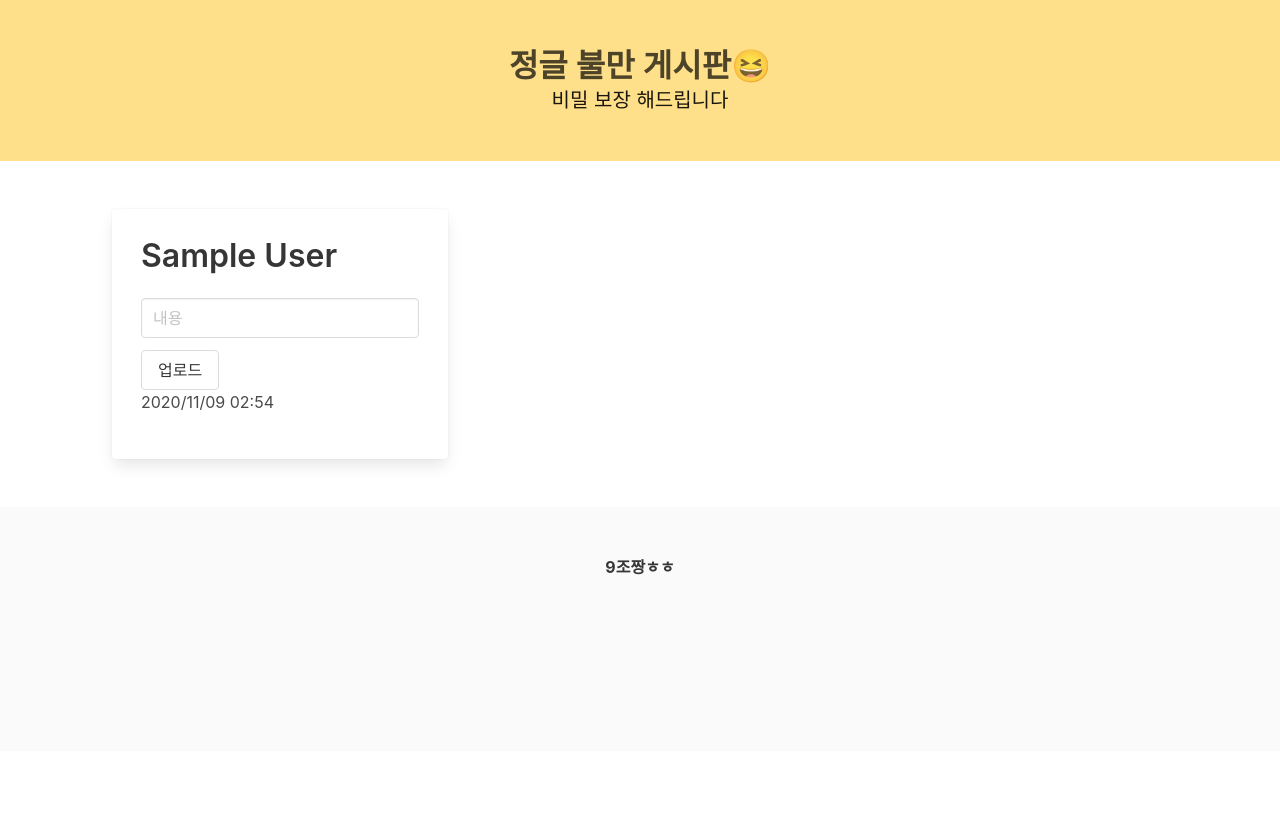
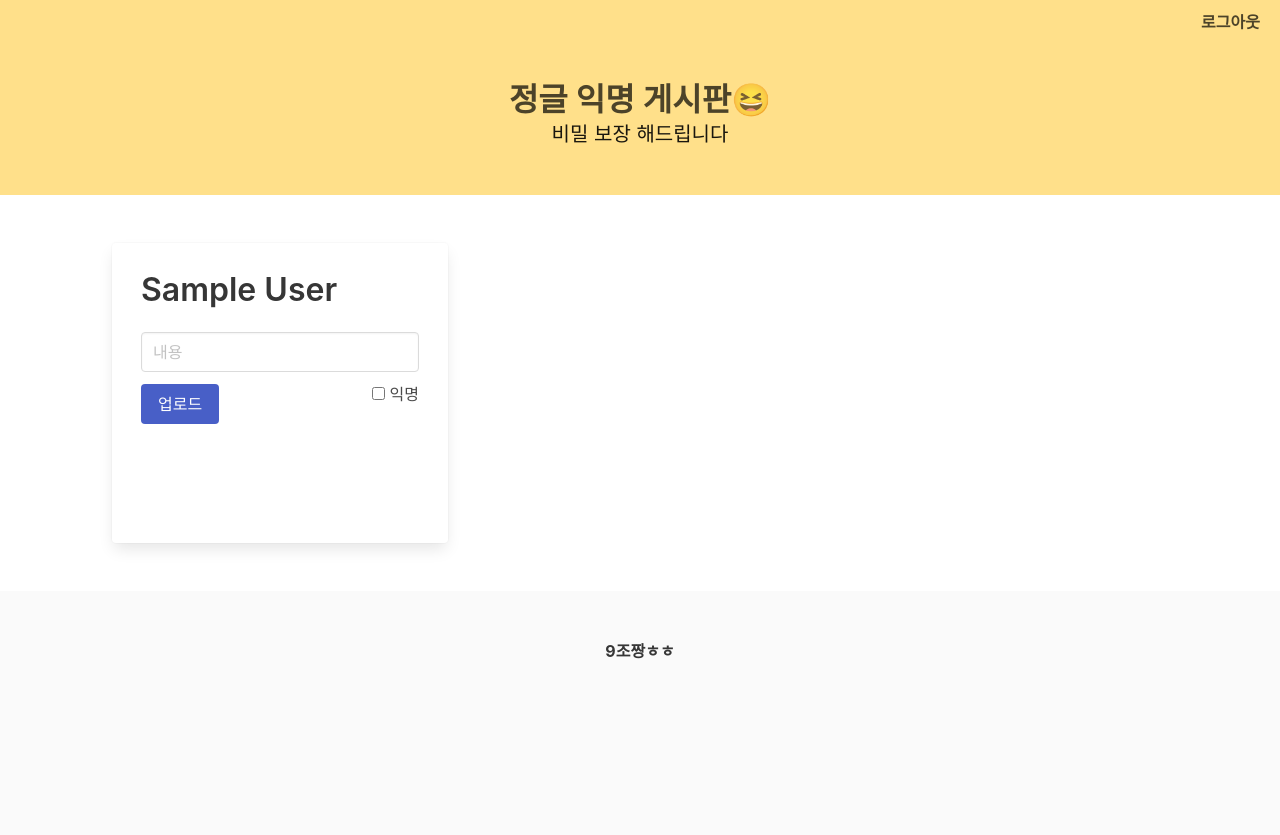
Before and after one commit to Tongky-HGU/JG_W0_login, a Flask app: page / in a window 1280 px wide. Before the commit the page ends 575 px from the top, so only its background shows below. Run offline with Flask 2, Linux system fonts and the light colour scheme; the visitor is signed in with stand-in values (Sample User, id 1); data that the repository does not hold is empty; some libraries are stand-ins or nearby versions.

Commit message:
날짜, 익명

```diff
--- a/app.py
+++ b/app.py
@@ -1,10 +1,10 @@
-from flask import Flask, render_template, jsonify, request, session
+from flask import Flask, render_template, jsonify, request, session, redirect, url_for
 from pymongo import MongoClient
 import requests
 
 app = Flask(__name__)
-
-client = MongoClient('localhost', 27017)  # mongoDB는 27017 포트로 돌아갑니다.
+client = MongoClient('localhost', 27017)
+#client = MongoClient('mongodb://9jo:9jo@13.209.68.109', 27017)  # mongoDB는 27017 포트로 돌아갑니다.
 db = client.session  # 'dbsparta'라는 이름의 db를 만들거나 사용합니다.
 
 
@@ -30,7 +30,6 @@ def login():
             session['logged_in'] = True
             session['name'] = user['username']
             return jsonify({'result': 'success'})
-
     return jsonify({'result': 'fail'})
 
 @app.route('/register/')
@@ -48,11 +47,13 @@ def post_memo():
     id_receive = request.form['id_give']
     memo_receive = request.form['memo_give']
     date_recieve = request.form['date_give']
+    anonymous_receive = request.form['anonymous']
 
-    memo = {'id': id_receive, 'memo': memo_receive, 'date': date_recieve }
+    memo = {'id': id_receive, 'memo': memo_receive, 'date': date_recieve, 'anonymous': anonymous_receive }
 
     db.memos.insert_one(memo)
     return jsonify({'result': 'success'})
+
 
 
 @app.route('/home', methods=['GET'])
@@ -60,6 +61,11 @@ def read_memos():
     result = list(db.memos.find({}, {'_id': 0}))
     return jsonify({'result': 'success', 'memos': result})
 
+@app.route("/logout")
+def logout():
+	"""Logout Form"""
+	session['logged_in'] = False
+	return redirect(url_for('home'))
 
 if __name__ == '__main__':
     app.secret_key = "123"
--- a/templates/home.html
+++ b/templates/home.html
@@ -16,12 +16,13 @@
 
     <title>home</title>
     <style>
+        .center {
+                text-align: center;
+            }
         .card {
             padding: 5px;
-            height: 250px;
-
+            height: 300px;
         }
-
         .content {
             word-wrap: anywhere;
             height: 100px;
@@ -29,30 +30,49 @@
             overflow-y: auto;
             flex-direction: column;
         }
+        #logout{
+            text-align:right;
+            margin-right: 20px;
+            margin-top: 10px;
+            /* color: black; */
+            font-weight: bold;
 
-        .center {
-                text-align: center;
-            }
+        }
     </style>
     <script>
+        let anonymous_check = false
+        function anonymous(a_box) {
+            if(a_box.checked == true) {
+                anonymous_check = true
+            } else {
+                anonymous_check = false
+            }
+        }
+
         $(document).ready(function () {
             $("#app").html("");
             tempHtml = `<div v-for="card in cardData" key="card.id" class="column is-4">
                     <div class="card large">
                         <div class="card-content">
-                            <div class="title" id="my_name">{{session['name']}}</div>
+                            <div class="title" id="my_name">{{session['name']}}
+                            </div>
                             <div class="field">
                                 <div class="control">
                                     <input class="input" id="my_memo" type="text" placeholder="내용">
                                 </div>
                             </div>
-                            <div class="button" onclick="postMemo()"> 업로드 </div>
-                            <div class="content" id="my_date">${getDate()}</div>
+                            <div class="button is-link" onclick="postMemo()" style="float:left"> 업로드
+                            </div>
+                            <label class="checkbox is-pulled-right" style="float:left">
+                                    <input id="anonymous" type="checkbox" onclick="anonymous(this)">
+                                        익명
+                                    </label>
                         </div>
                     </div>
                 </div>`
             $("#app").append(tempHtml);
             showMemos();
+
         });
 
         function getDate() {
@@ -67,15 +87,14 @@
         }
 
         function postMemo() {
-            let name = $("#my_name").text().replace("@", "");
+            let name = $("#my_name").text().replace("@","");
             let memo = $("#my_memo").val();
             let date = getDate();
-            console.log(name);
 
             $.ajax({
                 type: "POST",
                 url: "/home",
-                data: { id_give: name, memo_give: memo, date_give : date },
+                data: { id_give: name, memo_give: memo, anonymous: anonymous_check, date_give : date},
                 success: function (response) {
                     if (response["result"] == "success") {
                         alert("저장 완료!");
@@ -94,12 +113,15 @@
                 data: {},
                 success: function (response) {
                     let memos = response["memos"];
-                    console.log(memos);
                     for (let i = memos.length-1; i >= 0; i--) {
+                        let upload_name = '익명'
+                        if (memos[i]['anonymous'] == 'false') {
+                            upload_name = memos[i]['id']
+                        }
                         let tempHtml = `<div v-for="card in cardData" key="card.id" class="column is-4">
                     <div class="card large">
                         <div class="card-content">
-                            <div class="title">@${memos[i]['id']}</div>
+                            <div class="title">@${upload_name}</div>
                             <div class="content is-multiline">${memos[i]['memo']}</div>
                             <div class="content_date is-pulled-right">${memos[i]['date']}</div>
                         </div>
@@ -116,10 +138,12 @@
 
 <body>
     <section class="hero is-warning">
+        <a id="logout" href="/logout" class="is-link"> 로그아웃 </a>
         <div class="hero-body">
+
             <div class="container center">
                 <h1 class="title">
-                    정글 불만 게시판😆
+                    정글 익명 게시판😆
                 </h1>
                 <h2 class="subtitle">
                     비밀 보장 해드립니다
```
